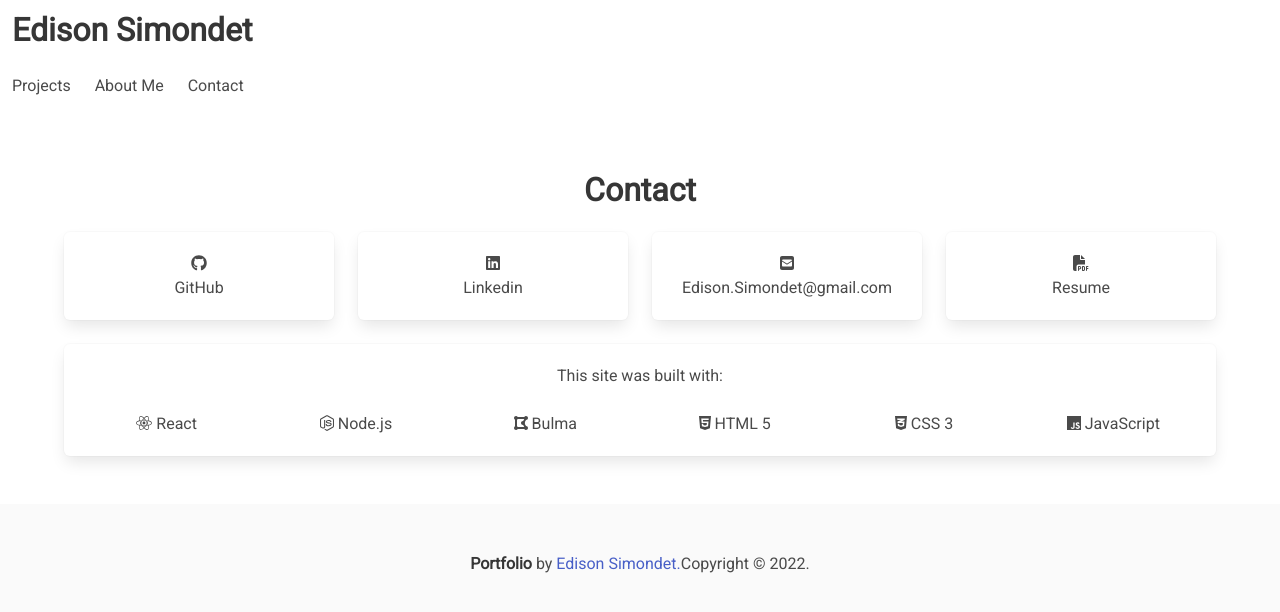
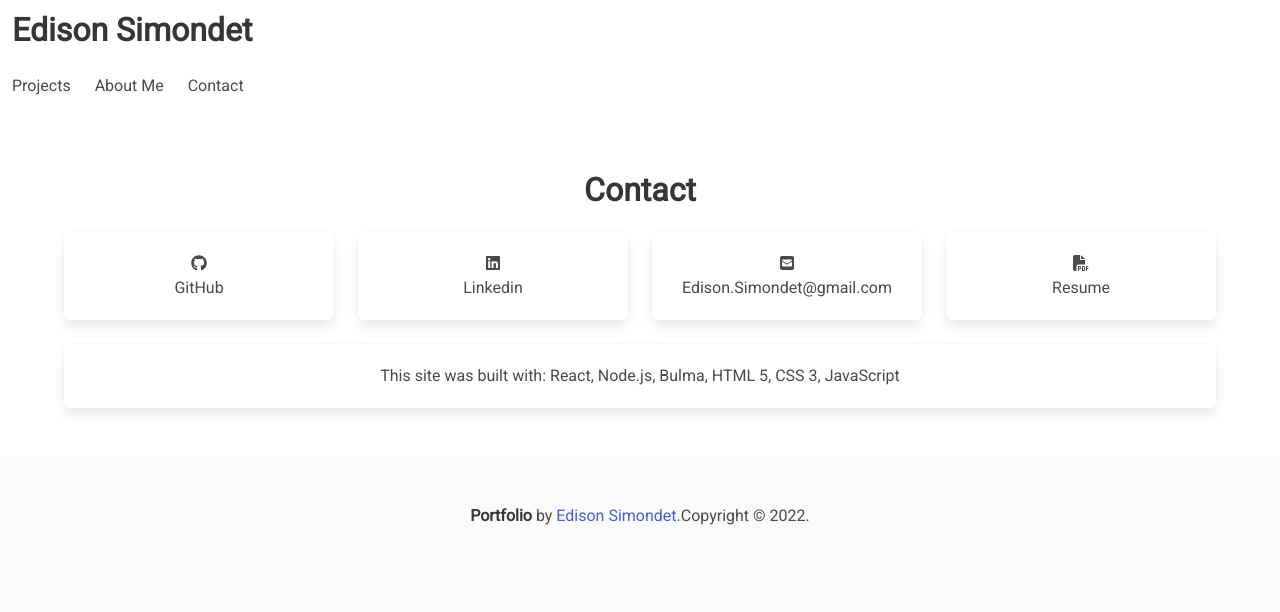
Before and after one commit to esimondet/react-portfolio, a React (Create React App) app: page /contact in a window 1280 px wide. Shown: the top 612 px of the page. Built offline with nearby package versions, Linux system fonts and the light colour scheme.

Commit message:
style built section

```diff
--- a/src/components/Contact/index.js
+++ b/src/components/Contact/index.js
@@ -1,19 +1,7 @@
 import React from 'react';
 import { FontAwesomeIcon } from '@fortawesome/react-fontawesome';
-import {
-  faLinkedin,
-  faGithub,
-  faCss3Alt,
-  faHtml5,
-  faReact,
-  faNodeJs,
-  faJs,
-} from '@fortawesome/free-brands-svg-icons';
-import {
-  faEnvelopeSquare,
-  faFilePdf,
-  faDrawPolygon,
-} from '@fortawesome/free-solid-svg-icons';
+import { faLinkedin, faGithub } from '@fortawesome/free-brands-svg-icons';
+import { faEnvelopeSquare, faFilePdf } from '@fortawesome/free-solid-svg-icons';
 import resume from '../../assets/docs/edison-resume-2022.pdf';
 
 function Contact() {
@@ -72,37 +60,11 @@ function Contact() {
               </a>
             </div>
           </div>
-          <div className="box">
-            <h2 className="has-text-centered">This site was built with: </h2>
-            <br></br>
-            <div>
-              <ul className="columns has-text-centered">
-                <li className="column">
-                  {' '}
-                  <FontAwesomeIcon icon={faReact}></FontAwesomeIcon> React
-                </li>
-                <li className="column">
-                  {' '}
-                  <FontAwesomeIcon icon={faNodeJs}></FontAwesomeIcon> Node.js
-                </li>
-                <li className="column">
-                  {' '}
-                  <FontAwesomeIcon icon={faDrawPolygon}></FontAwesomeIcon> Bulma
-                </li>
-                <li className="column">
-                  {' '}
-                  <FontAwesomeIcon icon={faHtml5}></FontAwesomeIcon> HTML 5
-                </li>
-                <li className="column">
-                  {' '}
-                  <FontAwesomeIcon icon={faCss3Alt}></FontAwesomeIcon> CSS 3
-                </li>
-                <li className="column">
-                  {' '}
-                  <FontAwesomeIcon icon={faJs}></FontAwesomeIcon> JavaScript
-                </li>
-              </ul>
-            </div>
+          <div className="box ">
+            <h2 className="has-text-centered">
+              This site was built with: React, Node.js, Bulma, HTML 5, CSS 3,
+              JavaScript
+            </h2>
           </div>
         </div>
       </section>
```
